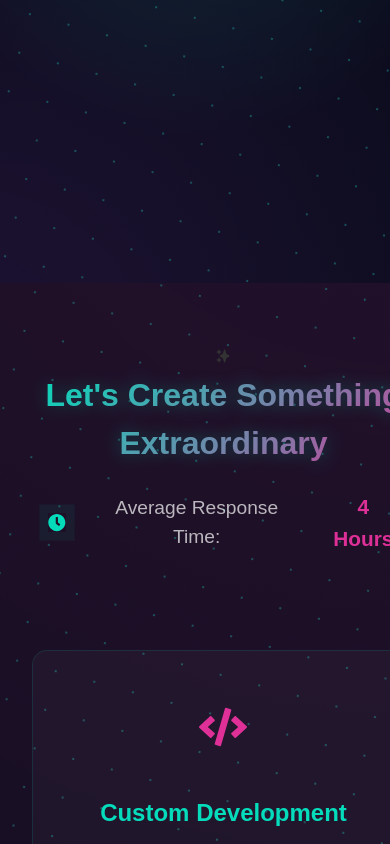
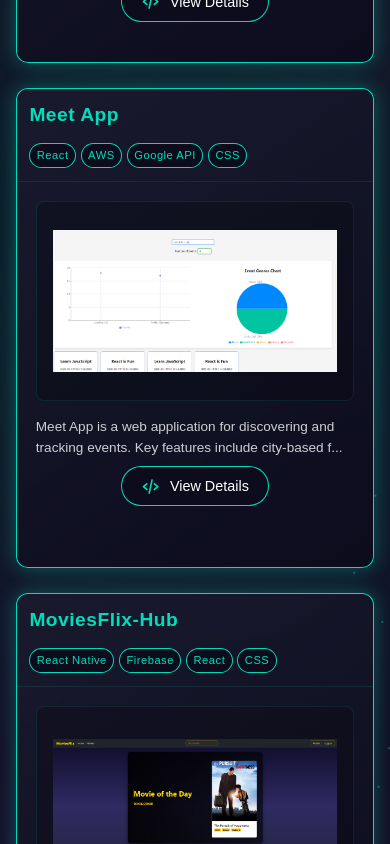
Before and after one commit to JDestefano11/React-Portfolio-Vite, a React (Vite) app: page / in a window 390 px wide. Shown: the part 6700-7544 px from the top of the page. Built offline with nearby package versions, Linux system fonts and the light colour scheme.

Commit message:
"Fixced the project card page and contact page for mobile responsiveness"

```diff
--- a/src/components/Contact/Contact.css
+++ b/src/components/Contact/Contact.css
@@ -59,6 +59,7 @@
   animation: particleFloat 20s linear infinite;
   z-index: 0;
 }
+
 .network-icon {
   position: absolute;
   top: 50%;
@@ -97,10 +98,11 @@
   display: flex;
   align-items: center;
   justify-content: center;
-  gap: 2rem;
+  gap: 1rem;
   color: rgba(255, 255, 255, 0.7);
   font-size: 1.2rem;
   padding: 0 1rem;
+  flex-wrap: nowrap;
 }
 
 .clock-icon.pulse {
@@ -493,172 +495,187 @@
     transform: scale(1) rotate(360deg);
   }
 }
-@media (max-width: 1400px) {
-  .contact-container {
-    padding: 6rem 3rem;
+
+@media (max-width: 992px) {
+  .contact-wrapper {
+    grid-template-columns: 1fr;
+    gap: 3rem;
+    padding: 3rem;
   }
+
+  .contact-form,
+  .contact-info {
+    width: 100%;
+    max-width: 600px;
+    margin: 0 auto;
+  }
+
   .contact-header h1 {
-    font-size: 3.5rem;
+    font-size: 3.2rem;
   }
-}
 
-@media (max-width: 1200px) {
-  .reasons-grid {
-    grid-template-columns: repeat(2, 1fr);
+  .response-time {
+    font-size: 1.1rem;
+    gap: 1rem;
   }
-  .contact-wrapper {
-    gap: 4rem;
-    padding: 3rem;
+
+  .contact-info h2 {
+    font-size: 2rem;
+    text-align: center;
+  }
+
+  .contact-info p {
+    text-align: center;
+    font-size: 1.1rem;
   }
 }
 
 @media (max-width: 768px) {
   .contact-container {
-    padding: 4rem 2rem;
+    padding-top: 80px;
+    min-height: auto;
+    padding-bottom: 40px;
   }
+
+  .contact-content {
+    padding: 0 1.5rem;
+  }
+
+  .contact-wrapper {
+    padding: 2rem;
+    gap: 2rem;
+    margin-top: 2rem;
+  }
+
+  .contact-header {
+    margin-bottom: 2rem;
+  }
+
   .contact-header h1 {
     font-size: 2.5rem;
   }
+
   .reasons-grid {
     grid-template-columns: 1fr;
+    gap: 1.5rem;
+    margin: 2rem 0;
   }
-  .contact-wrapper {
-    grid-template-columns: 1fr;
-    gap: 3rem;
-    padding: 2rem;
+
+  .reason-card {
+    min-height: auto;
+    padding: 2rem 1.5rem;
   }
+
   .contact-stats {
+    gap: 1rem;
+    margin: 2rem 0;
+  }
+
+  .contact-stat-item {
+    padding: 1.5rem;
     gap: 1.5rem;
+    height: auto;
+    min-height: 100px;
   }
-  .social-links {
-    flex-direction: column;
+
+  .form-group input,
+  .form-group textarea,
+  .form-group select {
+    padding: 1rem;
+    font-size: 1rem;
   }
-  .social-btn {
-    width: 100%;
-    justify-content: center;
+
+  .form-group textarea {
+    min-height: 150px;
   }
 }
 
 @media (max-width: 480px) {
+  .contact-container {
+    padding-top: 60px;
+  }
+
+  .contact-content {
+    padding: 0 1rem;
+  }
+
+  .contact-wrapper {
+    padding: 1.5rem;
+    gap: 1.5rem;
+    margin-top: 1.5rem;
+  }
+
   .contact-header h1 {
     font-size: 2rem;
   }
-  .contact-stat-item {
-    flex-direction: row;
-    text-align: left;
-    padding: 1.5rem;
+
+  .contact-info h2 {
+    font-size: 1.6rem;
   }
-  .contact-stat-text h3 {
+
+  .contact-info p {
+    font-size: 1rem;
+    margin-bottom: 2rem;
+  }
+
+  .response-time {
+    font-size: 0.9rem;
+    gap: 0.8rem;
+    justify-content: center;
+    width: 100%;
+  }
+
+  .clock-icon {
     font-size: 1.1rem;
   }
+
+  .contact-highlight {
+    font-size: 1rem;
+  }
+
+  .contact-stat-item {
+    padding: 1.2rem;
+    gap: 1rem;
+  }
+
+  .contact-stat-icon {
+    font-size: 2rem;
+  }
+
+  .contact-stat-text h3 {
+    font-size: 1rem;
+  }
+
   .contact-stat-text span {
-    font-size: 1.8rem;
+    font-size: 1.5rem;
+  }
+
+  .social-links {
+    flex-direction: column;
+    gap: 1rem;
+    margin-top: 2rem;
+  }
+
+  .social-btn {
+    width: 100%;
+    justify-content: center;
+    padding: 0.8rem 1.5rem;
+    font-size: 1rem;
+  }
+
+  .form-group {
+    margin-bottom: 1rem;
+  }
+
+  .form-group input,
+  .form-group textarea,
+  .form-group select {
+    padding: 0.8rem;
+    font-size: 0.9rem;
+  }
+
+  .submit-btn {
+    padding: 1rem 2rem;
+    font-size: 1rem;
   }
 }
-
-@media (min-width: 1200px) {
-  .contact-container {
-    padding: 8rem 5rem;
-  }
-  .contact-content {
-    max-width: 1600px;
-  }
-  .contact-header h1 {
-    font-size: 4.8rem;
-  }
-  .reasons-grid {
-    gap: 3.5rem;
-    margin: 7rem 0;
-  }
-  .reason-card {
-    min-height: 300px;
-    padding: 3.5rem 2.5rem;
-  }
-  .contact-wrapper {
-    padding: 5rem;
-    gap: 7rem;
-  }
-  .contact-info h2 {
-    font-size: 3rem;
-  }
-  .contact-stats {
-    gap: 2.5rem;
-    margin: 4rem 0;
-    max-width: 500px;
-  }
-  .contact-stat-item {
-    height: 140px;
-    padding: 3rem;
-  }
-  .contact-stat-icon {
-    font-size: 3.5rem;
-  }
-  .contact-stat-text h3 {
-    font-size: 1.5rem;
-    margin-bottom: 1rem;
-  }
-  .contact-stat-text span {
-    font-size: 2.5rem;
-  }
-  .form-group input,
-  .form-group select,
-  .form-group textarea {
-    padding: 1.4rem;
-    font-size: 1.2rem;
-  }
-}
-
-@media (min-width: 1800px) {
-  .contact-container {
-    padding: 10rem 6rem;
-  }
-  .contact-content {
-    max-width: 1800px;
-  }
-  .contact-header h1 {
-    font-size: 5.5rem;
-  }
-  .reasons-grid {
-    gap: 4rem;
-    margin: 8rem 0;
-  }
-  .reason-card {
-    min-height: 320px;
-    padding: 4rem 3rem;
-  }
-  .contact-wrapper {
-    padding: 6rem;
-    gap: 8rem;
-  }
-  .contact-info h2 {
-    font-size: 3.5rem;
-  }
-  .contact-stats {
-    gap: 3rem;
-    margin: 5rem 0;
-    max-width: 600px;
-  }
-  .contact-stat-item {
-    height: 160px;
-    padding: 3.5rem;
-  }
-  .contact-stat-icon {
-    font-size: 4rem;
-  }
-  .contact-stat-text h3 {
-    font-size: 1.8rem;
-  }
-  .contact-stat-text span {
-    font-size: 3rem;
-  }
-  .form-group input,
-  .form-group select,
-  .form-group textarea {
-    padding: 1.6rem;
-    font-size: 1.3rem;
-  }
-  .submit-btn {
-    padding: 1.8rem 3.5rem;
-    font-size: 1.5rem;
-  }
-}
--- a/src/components/ProjectSection/ProjectSection.css
+++ b/src/components/ProjectSection/ProjectSection.css
@@ -428,29 +428,134 @@
   100% { transform: translateY(-50%) translateX(-50%) rotate(45deg); }
 }
 
-@media (max-width: 768px) {
+/* Media Queries for Responsive Design */
+@media screen and (max-width: 1200px) {
+  .container {
+    width: 95%;
+  }
+
+  .project-card {
+    min-width: 300px;
+    max-width: 400px;
+  }
+}
+
+@media screen and (max-width: 992px) {
+  .projects-section {
+    padding: 80px 0;
+  }
+
+  .title-text {
+    font-size: 2.4rem;
+  }
+
   .projects-grid {
-    flex-direction: column;
     gap: 30px;
   }
 
   .project-card {
-    height: 400px;
+    height: 450px;
+    min-width: 280px;
+    max-width: 380px;
+  }
+}
+
+@media screen and (max-width: 768px) {
+  .projects-section {
+    padding: 60px 0;
+  }
+
+  .title-text {
+    font-size: 2rem;
+  }
+
+  .projects-grid {
+    gap: 25px;
+    justify-content: center;
+  }
+
+  .project-card {
+    flex: 0 0 100%;
+    max-width: 450px;
+    margin: 0 auto;
+  }
+
+  .card-header h3 {
+    font-size: 1.2rem;
+  }
+
+  .tech-badge {
+    font-size: 0.75rem;
+    padding: 0.25rem 0.5rem;
+  }
+}
+
+@media screen and (max-width: 480px) {
+  .projects-section {
+    padding: 40px 0;
+  }
+
+  .container {
+    width: 92%;
+  }
+
+  .title-text {
+    font-size: 1.8rem;
+  }
+
+  .project-card {
+    height: 480px;
+    min-width: 240px;
+  }
+
+  .card-header {
+    padding: 0.8rem;
+  }
+
+  .preview-description {
+    font-size: 0.85rem;
+    margin-bottom: 0.5rem;
   }
 
   .project-links {
     flex-direction: column;
+    gap: 0.5rem;
+    padding: 0.8rem;
   }
 
-  .title-text {
-    font-size: 2.2rem;
+  .project-link {
+    width: 100%;
+    padding: 0.5rem;
+    font-size: 0.9rem;
+  }
+
+  .tech-stack {
+    gap: 0.3rem;
+  }
+
+  .tech-badge {
+    font-size: 0.7rem;
+    padding: 0.2rem 0.4rem;
+  }
+
+  .card-back {
+    padding: 1rem;
+  }
+
+  .project-content {
+    height: 100%;
+    display: flex;
+    flex-direction: column;
   }
 
   .project-content h3 {
-    font-size: 1.5rem;
+    font-size: 1.2rem;
+    margin-bottom: 0.5rem;
   }
 
   .project-description {
-    font-size: 0.9rem;
+    font-size: 0.85rem;
+    margin-bottom: 1rem;
+    flex: 1;
   }
 }
```
